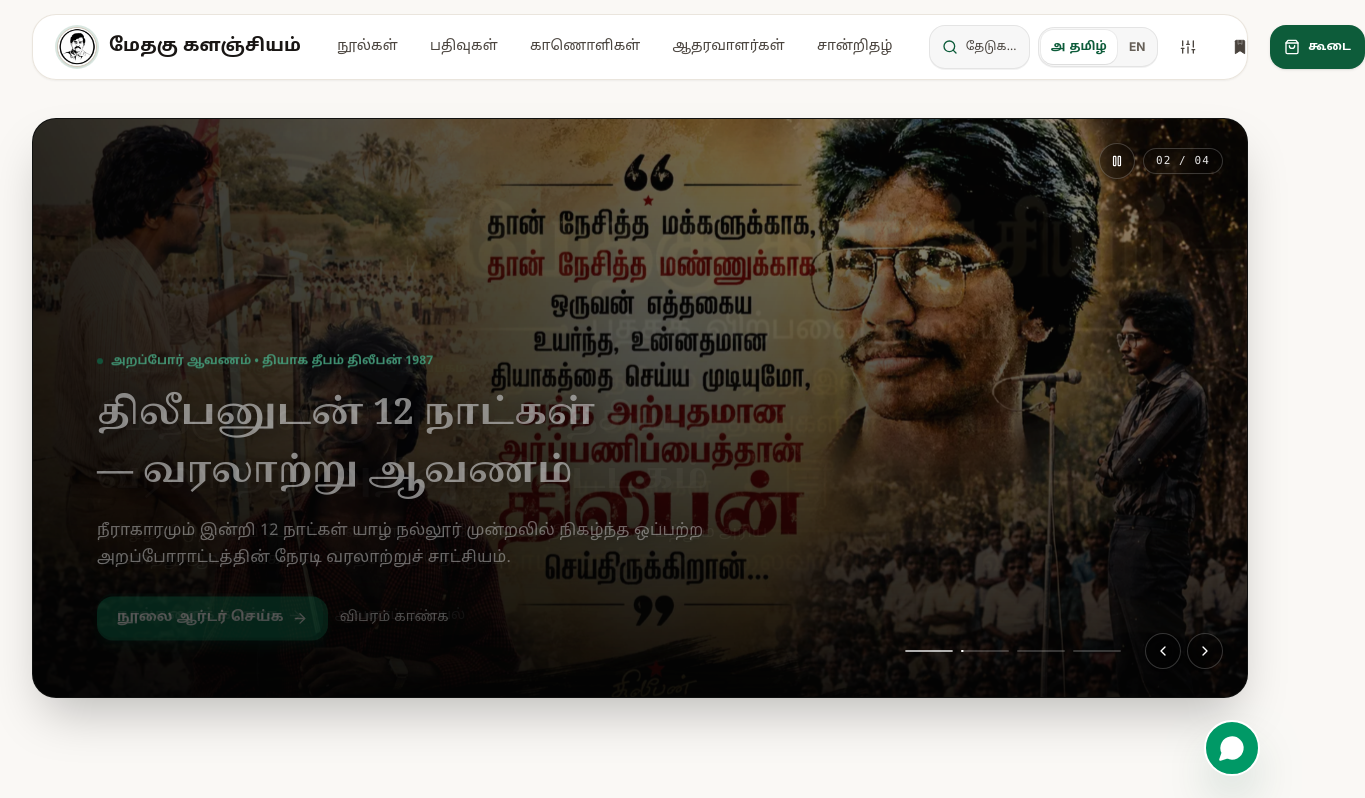
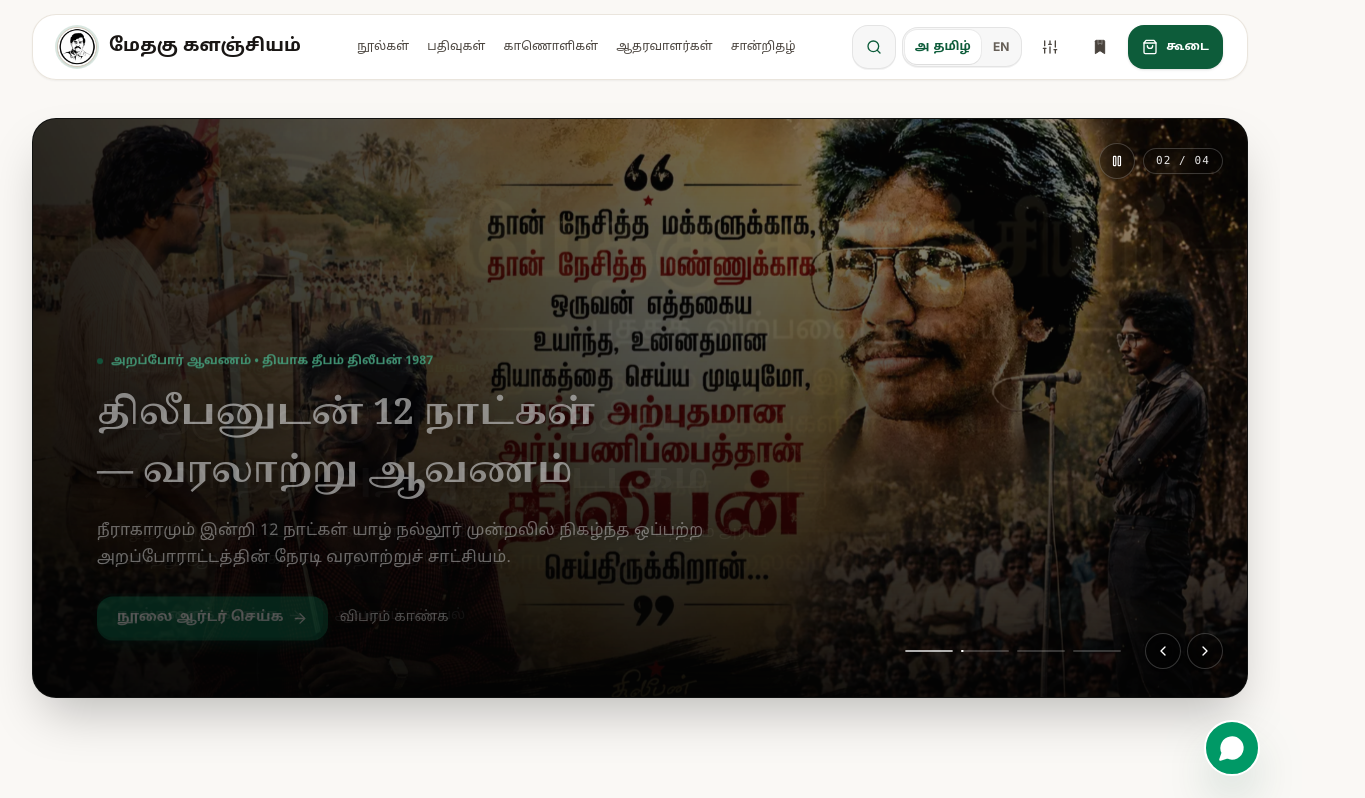
Before and after one commit to kalanjiyammethagu-a11y/methagukalanjiyam, a Next.js app: page / in a window 1280 px wide. Shown: the top 798 px of the page, 1365 px wide, since content can reach past the window. Built offline with nearby package versions, Linux system fonts and the light colour scheme.

Commit message:
fix(cart-ux): streamline header action bar and nav links to eliminate desktop horizontal overflow

```diff
--- a/src/components/layout/Header.tsx
+++ b/src/components/layout/Header.tsx
@@ -140,7 +140,7 @@ export function Header({ onOpenSearch }: HeaderProps) {
 
             {/* Center: Editorial Navigation Links */}
             <nav
-              className="hidden xl:flex items-center gap-1 xl:gap-2"
+              className="hidden xl:flex items-center gap-0.5 2xl:gap-1.5 shrink-0"
               aria-label={isTa ? "முதன்மை வழிசெலுத்தல்" : "Main Navigation"}
             >
               {navLinks.map((link) => {
@@ -153,7 +153,7 @@ export function Header({ onOpenSearch }: HeaderProps) {
                     key={link.href}
                     href={link.href}
                     aria-current={isActive ? "page" : undefined}
-                    className={`px-3 py-1.5 rounded-lg text-xs xl:text-sm font-medium transition-all min-h-[38px] flex items-center whitespace-nowrap ${
+                    className={`px-2 2xl:px-3 py-1.5 rounded-lg text-xs 2xl:text-sm font-medium transition-all min-h-[38px] flex items-center whitespace-nowrap ${
                       isTa ? "font-tamil" : "font-sans"
                     } ${
                       isActive
@@ -168,17 +168,17 @@ export function Header({ onOpenSearch }: HeaderProps) {
             </nav>
 
             {/* Right: Streamlined Action Toolbar (Apple / Stripe Design Hierarchy) */}
-            <div className="flex items-center gap-1.5 sm:gap-2 shrink-0">
+            <div className="flex items-center gap-1 sm:gap-1.5 2xl:gap-2 shrink-0">
               {/* 1. Sleek Search Command Trigger */}
               <button
                 type="button"
                 onClick={handleOpenSearch}
                 aria-label={isTa ? "நூல்களைத் தேடுக — ⌘K" : "Search archives — ⌘K"}
-                className="min-h-[44px] min-w-[44px] h-10 px-2.5 xl:px-3 rounded-xl bg-black/[0.03] dark:bg-white/[0.04] hover:bg-black/[0.06] dark:hover:bg-white/[0.08] border border-black/[0.08] dark:border-white/[0.1] hover:border-black/[0.16] text-[var(--color-ink-secondary)] hover:text-[var(--color-ink-primary)] flex items-center justify-center gap-2 text-xs font-medium transition-all active:scale-95 motion-reduce:active:scale-100 cursor-pointer shadow-2xs"
+                className="min-h-[44px] min-w-[44px] h-10 px-2.5 2xl:px-3 rounded-xl bg-black/[0.03] dark:bg-white/[0.04] hover:bg-black/[0.06] dark:hover:bg-white/[0.08] border border-black/[0.08] dark:border-white/[0.1] hover:border-black/[0.16] text-[var(--color-ink-secondary)] hover:text-[var(--color-ink-primary)] flex items-center justify-center gap-2 text-xs font-medium transition-all active:scale-95 motion-reduce:active:scale-100 cursor-pointer shadow-2xs"
                 title={isTa ? "தேடல் (⌘K)" : "Search (⌘K)"}
               >
                 <Search className="h-4 w-4 text-[var(--color-accent)] shrink-0" />
-                <span className={`hidden xl:inline-block ${isTa ? "font-tamil" : "font-sans"}`}>
+                <span className={`hidden 2xl:inline-block ${isTa ? "font-tamil" : "font-sans"}`}>
                   {isTa ? "தேடுக..." : "Search..."}
                 </span>
                 <kbd className="hidden 2xl:inline-flex items-center text-[10px] font-mono font-medium px-1.5 py-0.5 rounded bg-black/5 dark:bg-white/10 text-[var(--color-ink-muted)] border border-black/5">
```
